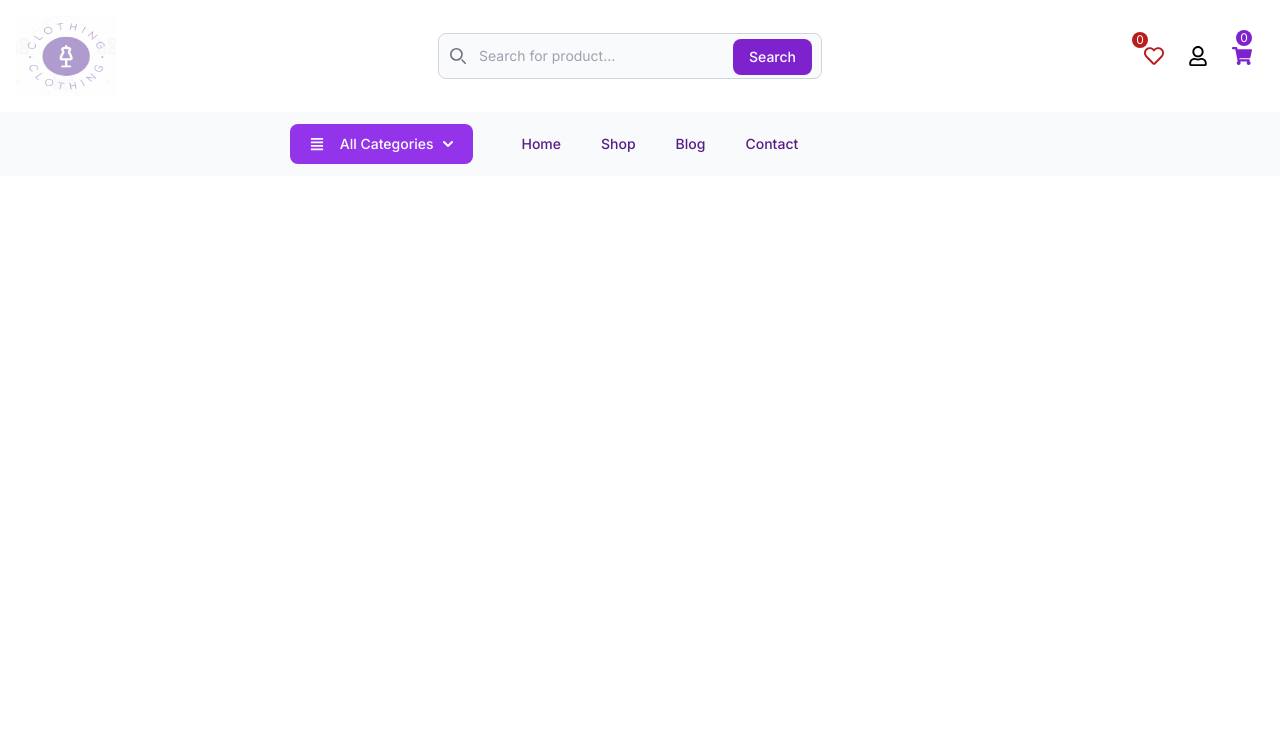
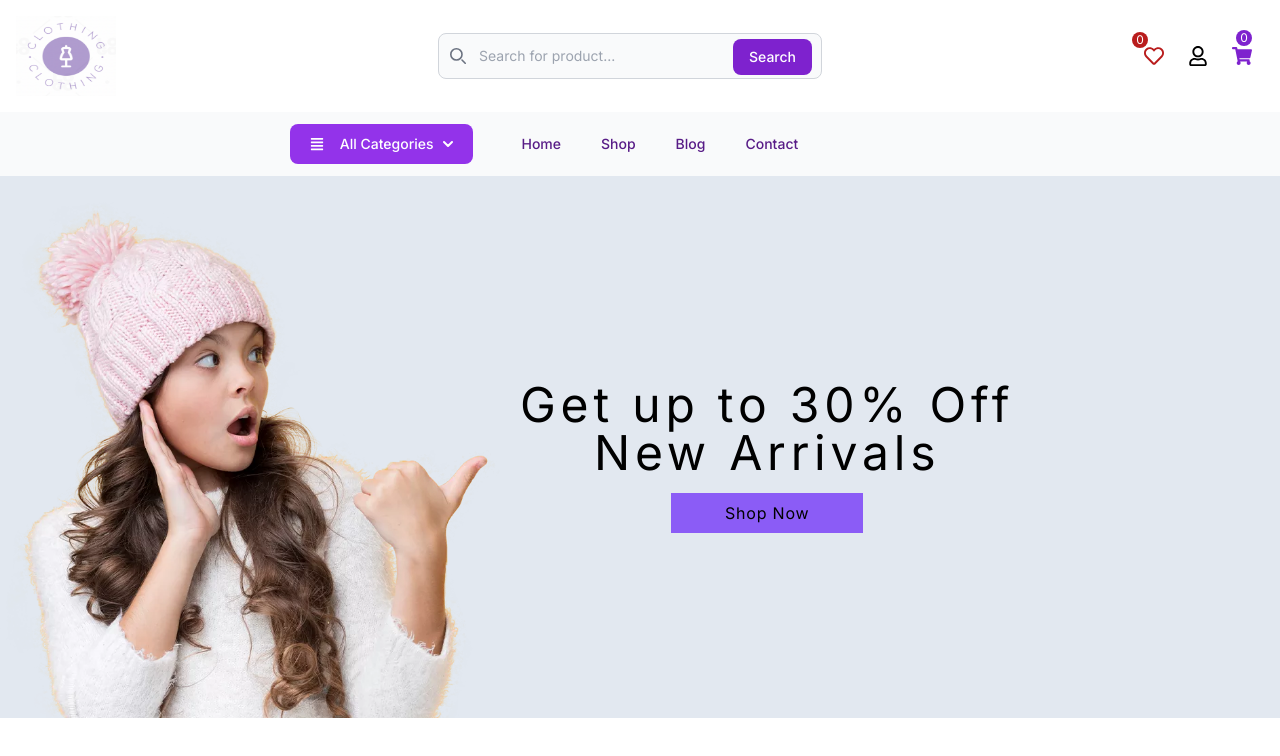
Before and after one commit to gulhancukuryurt/ecommerce-website, a Next.js app: page / in a window 1280 px wide. Shown: the top 756 px of the page. Built offline with nearby package versions, Linux system fonts and the light colour scheme.

Commit message:
header added

```diff
--- a/app/page.tsx
+++ b/app/page.tsx
@@ -1,9 +1,11 @@
 import Image from 'next/image'
 import Navbar from '@/components/Navbar'
+import Header from '@/components/Header'
 export default function Home() {
   return (
     <>
     <Navbar/>
+    <Header/>
     </>
   )
 }
--- /dev/null
+++ b/components/Header.tsx
@@ -0,0 +1,22 @@
+import React from "react";
+import Image from "next/image";
+import headerimg from "../img/header.webp";
+
+function Header() {
+  return (
+    <div className="flex flex-row bg-slate-200 ">
+      <div className="flex items-center mt-6">
+        <Image src={headerimg} alt="header" width={500} height={150} />
+      </div>
+      <div className="flex flex-col bg-slate-200 justify-center items-center whitespace-pre-line">
+        <p className="text-5xl mb-4 m-5 max-md:text-xl text-center whitespace-pre-line tracking-widest">
+          Get up to 30% Off <br />
+          New Arrivals
+        </p>
+        <button className="w-48 h-10  bg-violet-500 tracking-wider">Shop Now</button>
+      </div>
+    </div>
+  );
+}
+
+export default Header;
```
